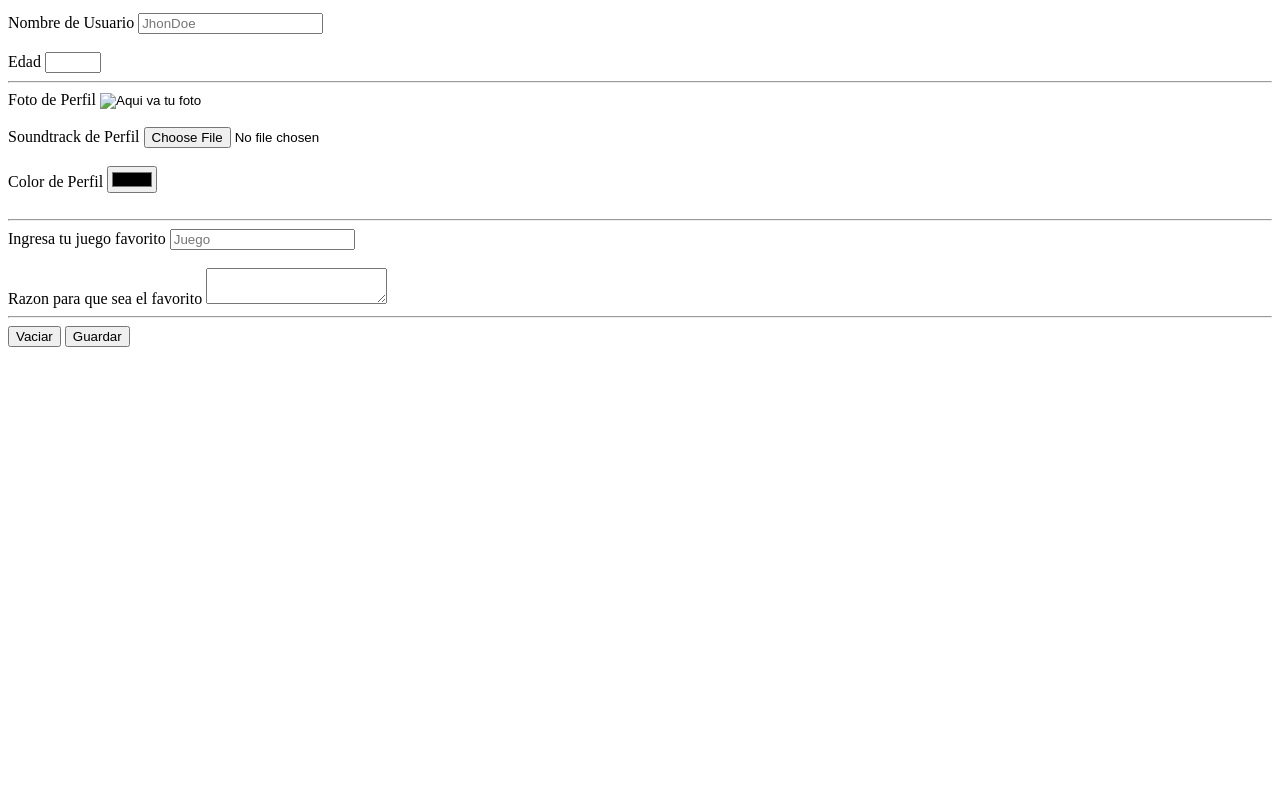
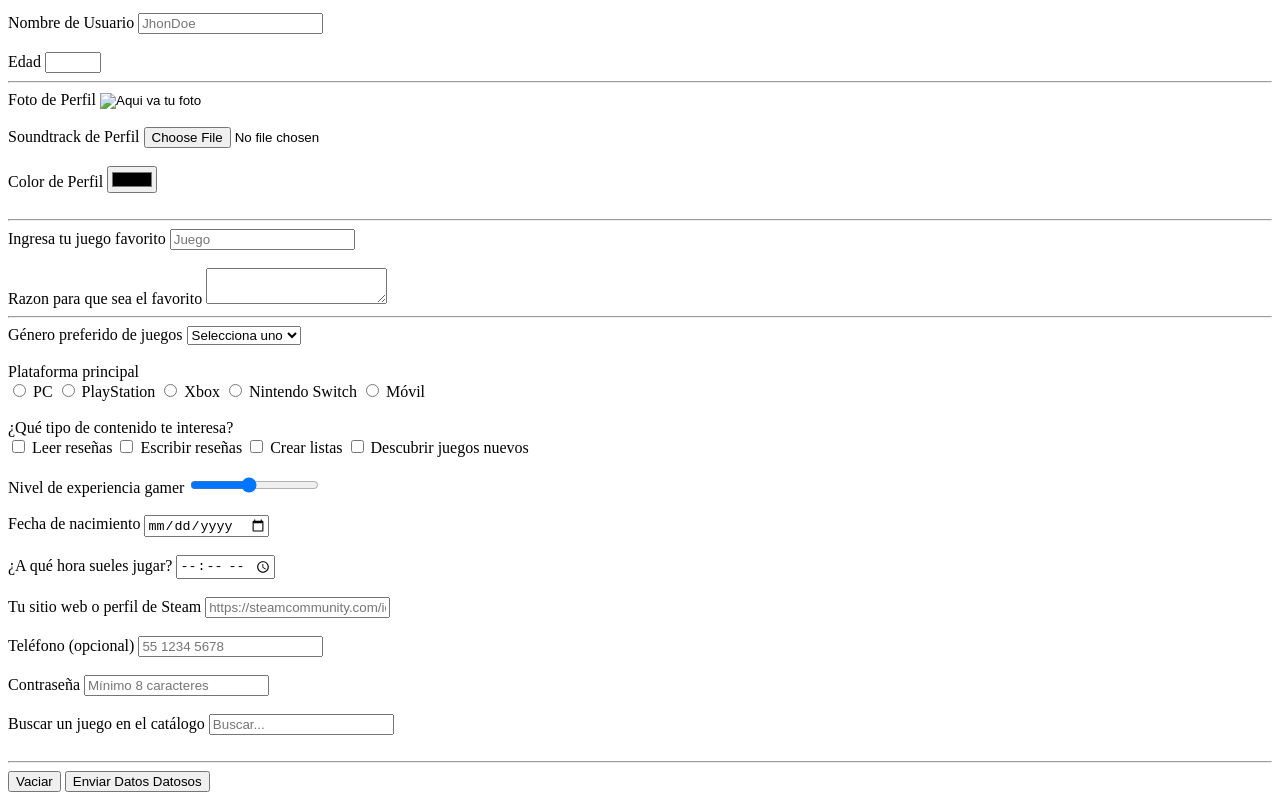
Before and after one commit to zenith16f/SchoolCodes, a plain HTML site: page Web Technologies/Pratica 1/main.html in a window 1280 px wide. Shown: the part 386-1186 px from the top of the page. Before the commit the page ends 800 px from the top, so only its background shows below. Drawn offline with Linux system fonts and the light colour scheme.

Commit message:
Small changes in web practice 1 and added a Dialog

```diff
--- a/Web Technologies/Pratica 1/main.html
+++ b/Web Technologies/Pratica 1/main.html
@@ -46,11 +46,16 @@
 
     <h3>Formulario Formulariante</h3>
     <p>Llena el formulario como tu corazon te lo diga, indique y desee</p>
-    <form>
+    <form
+      id="Formulario"
+      method="get"
+      action="main.html"
+    >
       <label for=""> Correo </label>
       <input
         type="email"
         placeholder="algo@algo.algo"
+        required
         name=""
         id=""
       />
@@ -66,6 +71,7 @@
       <label for=""> Apellido </label>
       <input
         placeholder="Doe"
+        required
         type="text"
         name=""
         id=""
@@ -75,6 +81,7 @@
       <label for=""> Nombre de Usuario </label>
       <input
         type="text"
+        required
         placeholder="JhonDoe"
         name=""
         id=""
@@ -131,12 +138,205 @@
       ></textarea>
 
       <hr />
+      <label for="genero">Género preferido de juegos</label>
+      <select
+        name="genero"
+        id="genero"
+      >
+        <option
+          value=""
+          disabled
+          selected
+        >
+          Selecciona uno
+        </option>
+        <option value="rpg">RPG</option>
+        <option value="fps">Shooter (FPS)</option>
+        <option value="aventura">Aventura</option>
+        <option value="indie">Indie</option>
+        <option value="estrategia">Estrategia</option>
+        <option value="deportes">Deportes</option>
+      </select>
+      <br /><br />
+
+      <label>Plataforma principal</label><br />
+      <input
+        type="radio"
+        name="plataforma"
+        id="pc"
+        value="pc"
+      />
+      <label for="pc">PC</label>
+      <input
+        type="radio"
+        name="plataforma"
+        id="ps"
+        value="ps"
+      />
+      <label for="ps">PlayStation</label>
+      <input
+        type="radio"
+        name="plataforma"
+        id="xbox"
+        value="xbox"
+      />
+      <label for="xbox">Xbox</label>
+      <input
+        type="radio"
+        name="plataforma"
+        id="switch"
+        value="switch"
+      />
+      <label for="switch">Nintendo Switch</label>
+      <input
+        type="radio"
+        name="plataforma"
+        id="movil"
+        value="movil"
+      />
+      <label for="movil">Móvil</label>
+      <br /><br />
+
+      <label>¿Qué tipo de contenido te interesa?</label><br />
+      <input
+        type="checkbox"
+        name="contenido"
+        id="resenas"
+        value="resenas"
+      />
+      <label for="resenas">Leer reseñas</label>
+      <input
+        type="checkbox"
+        name="contenido"
+        id="escribir"
+        value="escribir"
+      />
+      <label for="escribir">Escribir reseñas</label>
+      <input
+        type="checkbox"
+        name="contenido"
+        id="listas"
+        value="listas"
+      />
+      <label for="listas">Crear listas</label>
+      <input
+        type="checkbox"
+        name="contenido"
+        id="descubrir"
+        value="descubrir"
+      />
+      <label for="descubrir">Descubrir juegos nuevos</label>
+      <br /><br />
+
+      <label for="experiencia">Nivel de experiencia gamer</label>
+      <input
+        type="range"
+        name="experiencia"
+        id="experiencia"
+        min="1"
+        max="10"
+        value="5"
+      />
+      <br /><br />
+
+      <label for="nacimiento">Fecha de nacimiento</label>
+      <input
+        type="date"
+        name="nacimiento"
+        id="nacimiento"
+      />
+      <br /><br />
+
+      <label for="hora">¿A qué hora sueles jugar?</label>
+      <input
+        type="time"
+        name="hora"
+        id="hora"
+      />
+      <br /><br />
+
+      <label for="sitio">Tu sitio web o perfil de Steam</label>
+      <input
+        type="url"
+        name="sitio"
+        id="sitio"
+        placeholder="https://steamcommunity.com/id/tuuser"
+      />
+      <br /><br />
+
+      <label for="telefono">Teléfono (opcional)</label>
+      <input
+        type="tel"
+        name="telefono"
+        id="telefono"
+        placeholder="55 1234 5678"
+      />
+      <br /><br />
+
+      <label for="contrasena">Contraseña</label>
+      <input
+        type="password"
+        name="contrasena"
+        id="contrasena"
+        placeholder="Mínimo 8 caracteres"
+      />
+      <br /><br />
+
+      <label for="buscar">Buscar un juego en el catálogo</label>
+      <input
+        type="search"
+        name="buscar"
+        id="buscar"
+        placeholder="Buscar..."
+        list="juegos"
+      />
+      <datalist id="juegos">
+        <option value="Hollow Knight"></option>
+        <option value="Elden Ring"></option>
+        <option value="Celeste"></option>
+        <option value="Hades"></option>
+        <option value="Cyberpunk 2077"></option>
+      </datalist>
+      <br /><br />
+
+      <input
+        type="hidden"
+        name="version"
+        value="1.0"
+      />
+
+      <hr />
       <input
         type="reset"
         value="Vaciar"
       />
 
-      <button type="submit">Guardar</button>
+      <button
+        popovertarget="Alerta"
+        type="button"
+      >
+        Enviar Datos Datosos
+      </button>
     </form>
+
+    <dialog
+      id="Alerta"
+      popover="auto"
+    >
+      <p>Alerta Alertosa Alertante sobre el formulario</p>
+      <button
+        type="submit"
+        form="Formulario"
+      >
+        Enviar Datos, ya estan listos
+      </button>
+      <button
+        type="button"
+        popovertarget="Alerta"
+        popovertargetaction="hide"
+      >
+        No, mejor no
+      </button>
+    </dialog>
   </body>
 </html>
```
